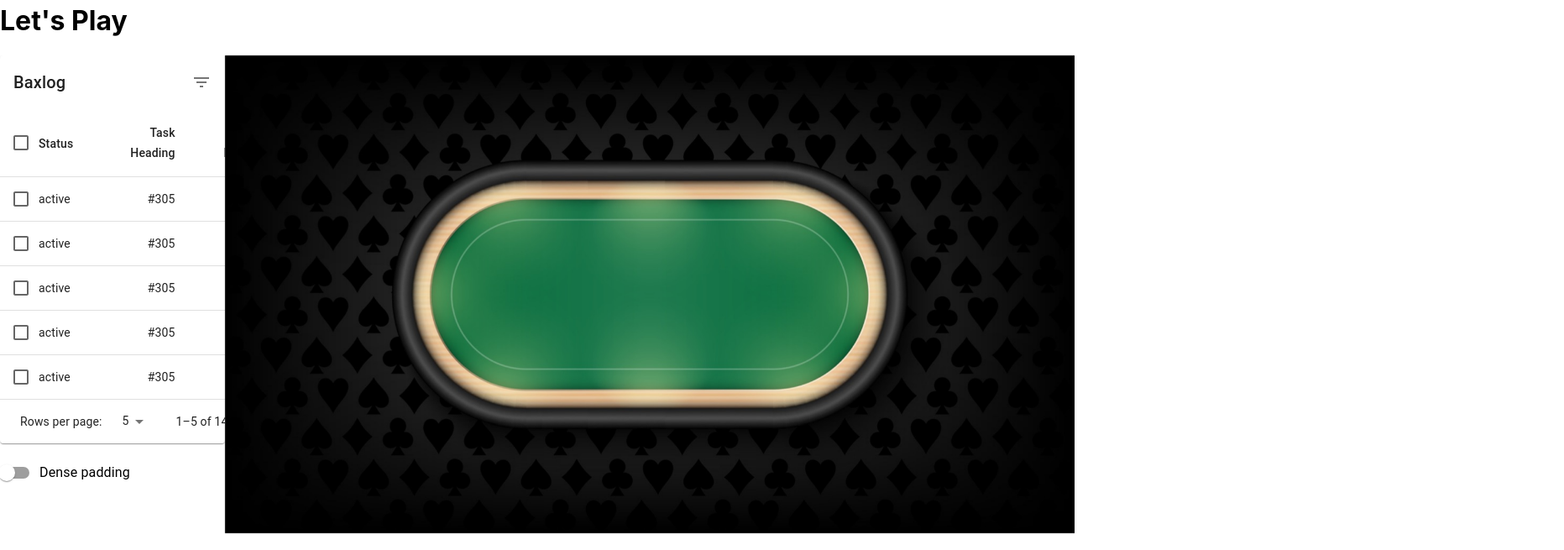
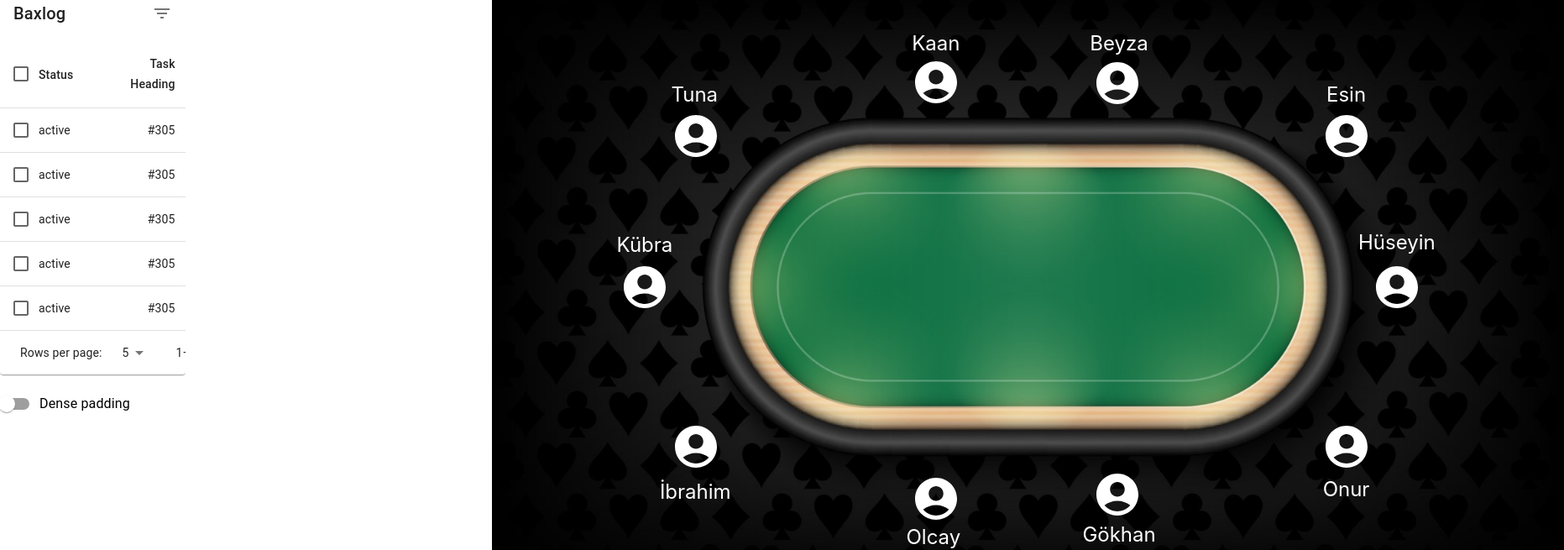
Before and after one commit to kaanadalilar/BaX-Log_Scrum_Poker_App, a React (Create React App) app in the folder bax-log/: page / in a window 1280 px wide. Shown: the part 80-735 px from the top of the page at 84% size, 1863 px wide, since content can reach past the window. Built offline with nearby package versions, Linux system fonts and the light colour scheme.

Commit message:
people distributed around the table

```diff
--- a/bax-log/src/pages/PokerPage.js
+++ b/bax-log/src/pages/PokerPage.js
@@ -4,6 +4,7 @@ import { Link, useNavigate } from "react-router-dom";
 import Header from "../components/Header";
 import PokerTable from "../components/poker_table.jpg";
 import PokerBacklogTable from "../components/PokerBacklogTable";
+import AccountCircleIcon from '@mui/icons-material/AccountCircle';
 import "./PokerPage.css";
 
 function PokerPage() {
@@ -15,35 +16,41 @@ function PokerPage() {
                 <Row>
                     <div className="intro-text">
                         <div>
-                            <div className="title">
-                                <h1 >Let's Play</h1>
-                            </div>
-
                             <div className="moonsun">
-
                                 <div className="moon">
                                     <PokerBacklogTable />
-
                                 </div>
-
-                                <div className="sun">
-
-                                    <img
-                                        src={PokerTable}
-                                        position="relative"
-
-                                    />
-
+                                <div style={{ width: '100%', height: '100%', position: 'relative' }}>
+                                    <div style={{ width: 1277, height: 715, left: 365, top: 0, position: 'absolute', borderTopLeftRadius: 7.69, borderTopRightRadius: 30, borderBottomRightRadius: 30 }}>
+                                        <img style={{ width: 1277, height: 715, left: 0, top: 0, position: 'absolute', borderTopLeftRadius: 7.69 }} src={PokerTable} />
+                                        <div style={{ width: 72.40, height: 68.97, left: 492.70, top: 78.69, position: 'absolute' }}>
+                                            <div style={{ width: 60.33, height: 57.48, left: 6.03, top: 5.75, position: 'absolute' }}> <AccountCircleIcon sx={{ fontSize: "60px", color: "white" }}></AccountCircleIcon></div>
+                                        </div>
+                                        <div style={{ width: 60.33, height: 57.48, left: 1047.74, top: 328.36, position: 'absolute' }}> <AccountCircleIcon sx={{ fontSize: "60px", color: "white" }}></AccountCircleIcon> </div>
+                                        <div style={{ width: 60.33, height: 57.48, left: 212.16, top: 517.79, position: 'absolute' }}> <AccountCircleIcon sx={{ fontSize: "60px", color: "white" }}></AccountCircleIcon></div>
+                                        <div style={{ width: 60.33, height: 57.48, left: 498.73, top: 579.97, position: 'absolute' }}> <AccountCircleIcon sx={{ fontSize: "60px", color: "white" }}></AccountCircleIcon></div>
+                                        <div style={{ width: 60.33, height: 57.48, left: 714.92, top: 575.11, position: 'absolute' }}> <AccountCircleIcon sx={{ fontSize: "60px", color: "white" }}></AccountCircleIcon></div>
+                                        <div style={{ width: 60.33, height: 57.48, left: 987.41, top: 517.79, position: 'absolute' }}> <AccountCircleIcon sx={{ fontSize: "60px", color: "white" }}></AccountCircleIcon></div>
+                                        <div style={{ width: 60.33, height: 57.48, left: 151.83, top: 328.36, position: 'absolute' }}> <AccountCircleIcon sx={{ fontSize: "60px", color: "white" }}></AccountCircleIcon></div>
+                                        <div style={{ width: 60.33, height: 57.48, left: 987.41, top: 147.66, position: 'absolute' }}> <AccountCircleIcon sx={{ fontSize: "60px", color: "white" }}></AccountCircleIcon></div>
+                                        <div style={{ width: 60.33, height: 57.48, left: 212.16, top: 147.66, position: 'absolute' }}> <AccountCircleIcon sx={{ fontSize: "60px", color: "white" }}></AccountCircleIcon></div>
+                                        <div style={{ width: 60.33, height: 57.48, left: 714.92, top: 84.52, position: 'absolute' }}> <AccountCircleIcon sx={{ fontSize: "60px", color: "white" }}></AccountCircleIcon></div>
+                                        <div style={{ width: 95.52, height: 25.26, left: 480.63, top: 53.43, position: 'absolute', textAlign: 'center', color: 'white', fontSize: 24, fontFamily: 'Inter', fontWeight: '400', wordWrap: 'break-word' }}>Kaan</div>
+                                        <div style={{ width: 95.52, height: 25.26, left: 193.06, top: 113.66, position: 'absolute', textAlign: 'center', color: 'white', fontSize: 24, fontFamily: 'Inter', fontWeight: '400', wordWrap: 'break-word' }}>Tuna</div>
+                                        <div style={{ width: 95.52, height: 25.26, left: 194.06, top: 586.77, position: 'absolute', textAlign: 'center', color: 'white', fontSize: 24, fontFamily: 'Inter', fontWeight: '400', wordWrap: 'break-word' }}>İbrahim</div>
+                                        <div style={{ width: 95.52, height: 25.26, left: 133.73, top: 293.38, position: 'absolute', textAlign: 'center', color: 'white', fontSize: 24, fontFamily: 'Inter', fontWeight: '400', wordWrap: 'break-word' }}>Kübra</div>
+                                        <div style={{ width: 95.52, height: 25.26, left: 698.83, top: 53.43, position: 'absolute', textAlign: 'center', color: 'white', fontSize: 24, fontFamily: 'Inter', fontWeight: '400', wordWrap: 'break-word' }}>Beyza</div>
+                                        <div style={{ width: 95.52, height: 25.26, left: 477.62, top: 641.17, position: 'absolute', textAlign: 'center', color: 'white', fontSize: 24, fontFamily: 'Inter', fontWeight: '400', wordWrap: 'break-word' }}>Olcay</div>
+                                        <div style={{ width: 95.52, height: 25.26, left: 698.83, top: 638.25, position: 'absolute', textAlign: 'center', color: 'white', fontSize: 24, fontFamily: 'Inter', fontWeight: '400', wordWrap: 'break-word' }}>Gökhan</div>
+                                        <div style={{ width: 95.52, height: 25.26, left: 969.31, top: 583.85, position: 'absolute', textAlign: 'center', color: 'white', fontSize: 24, fontFamily: 'Inter', fontWeight: '400', wordWrap: 'break-word' }}>Onur</div>
+                                        <div style={{ width: 95.52, height: 25.26, left: 1029.64, top: 290.47, position: 'absolute', textAlign: 'center', color: 'white', fontSize: 24, fontFamily: 'Inter', fontWeight: '400', wordWrap: 'break-word' }}>Hüseyin</div>
+                                        <div style={{ width: 95.52, height: 25.26, left: 969.31, top: 113.66, position: 'absolute', textAlign: 'center', color: 'white', fontSize: 24, fontFamily: 'Inter', fontWeight: '400', wordWrap: 'break-word' }}>Esin</div>
+                                    </div>
                                 </div>
-
-
-
                             </div>
 
 
-
                         </div>
-
                     </div>
                 </Row>
             </Container>
```
Also changed, not shown: bax-log/src/components/under_poker_table.png (added), 1 other file (tests, documents, lock files or other folders).
